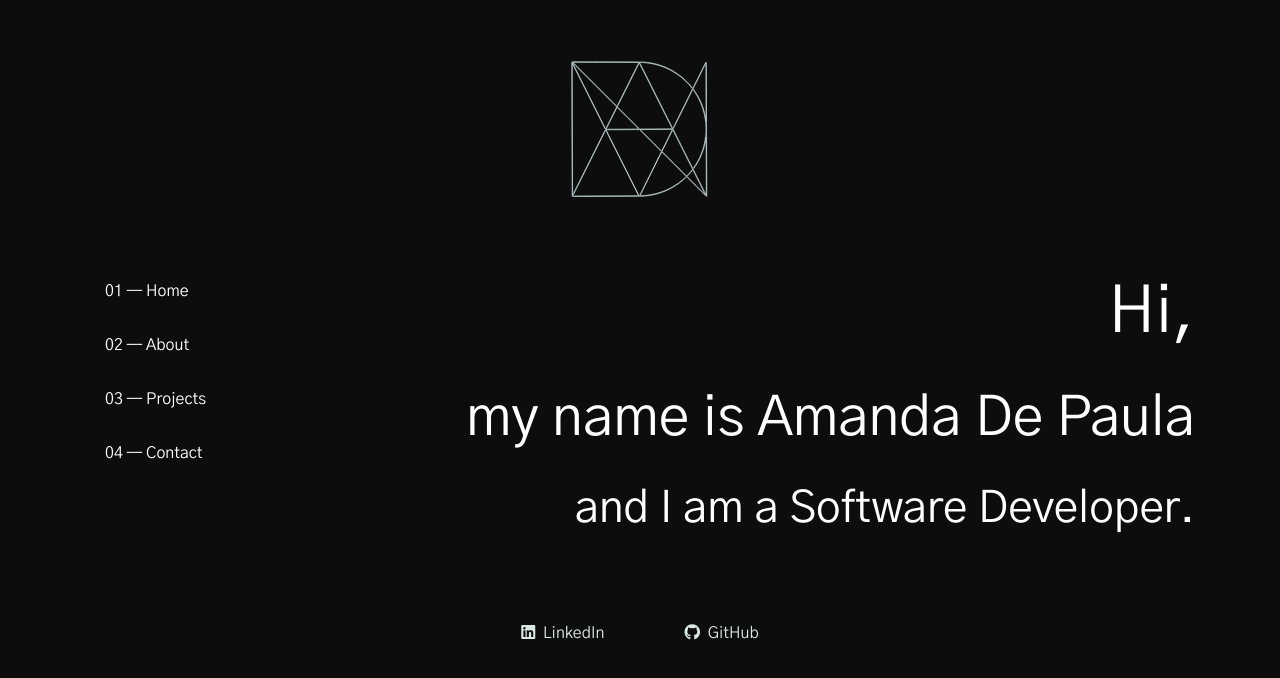
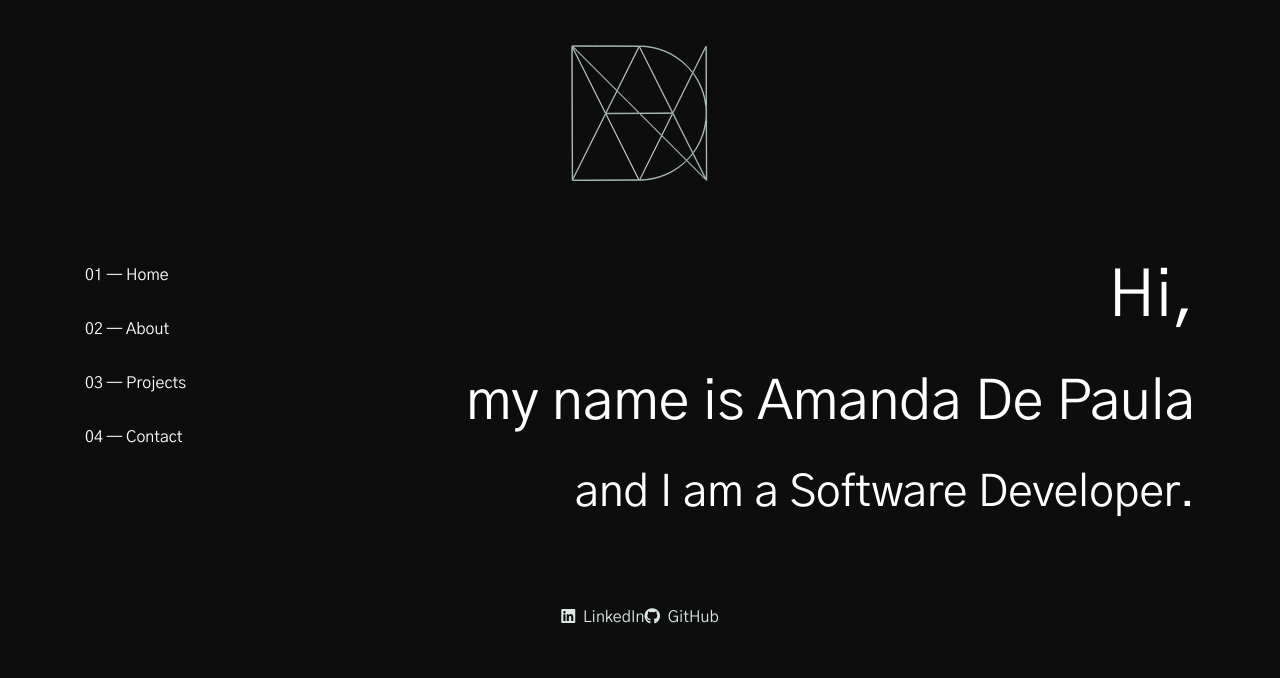
Before and after one commit to mandareis/website-frontend, a React (Create React App) app: page / in a window 1280 px wide. Shown: the top 678 px of the page. Built offline with nearby package versions, Linux system fonts and the light colour scheme.

Commit message:
fixes margin on all pages

```diff
--- a/src/App.css
+++ b/src/App.css
@@ -27,8 +27,7 @@ body {
 svg#logo {
   width: 200px;
   height: 200px;
-  margin-top: 2em;
-  /* margin: -32.5px; */
+  margin-top: 1em;
 }
 svg#logo path {
   stroke: hsl(178, 27%, 85%);
@@ -45,8 +44,8 @@ svg#logo:hover path {
 a {
   text-decoration: none;
   font-size: 16px;
-  padding: 20px;
-  margin: 20px;
+  /* padding: 20px;
+  margin: 20px; */
   color: hsl(178, 27%, 55%);
 }
 a:hover {
--- a/src/components/NameLogo.js
+++ b/src/components/NameLogo.js
@@ -1,7 +1,7 @@
 import * as React from "react";
 function NameLogo() {
   return (
-    <a href="/">
+    <a id="logo-anchor" href="/">
       <svg
         id="logo"
         version="1.0"
```
